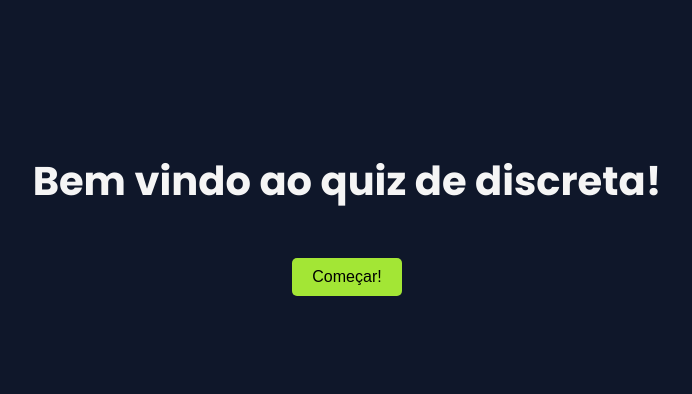
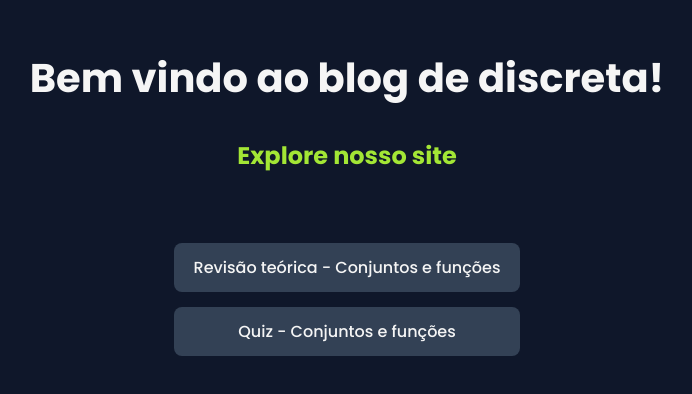
Before and after one commit to leonardomenesesdev/quiz-discreta, a plain HTML site: page home.html in a window 1280 px wide. Shown: the part 190-584 px from the top of the page, without its empty margins (293-985 px from the left). Drawn offline with Linux system fonts and the light colour scheme.

Commit message:
feat: conteudo teorico

```diff
--- a/home.css
+++ b/home.css
@@ -1,4 +1,4 @@
-body{
+body {
     background-color: #0F172A;
     text-align: center;
     display: flex;
@@ -6,13 +6,63 @@ body{
     align-items: center;
     height: 100vh;
     margin: 0;
+    font-family: 'Poppins', sans-serif;
 }
-.content{
+
+.content {
     display: flex;
     flex-direction: column;
     align-items: center;
     gap: 20px;
 }
+
+/* Cabeçalhos */
+h1 {
+    color: whitesmoke;
+    font-size: 40px;
+    margin: 0;
+}
+
+h2 {
+    color: #A3E635;
+    font-size: 24px;
+    margin-top: 10px;
+}
+
+/* Estilo da lista de links */
+ul {
+    list-style: none;
+    padding: 0;
+    margin-top: 30px;
+    display: flex;
+    flex-direction: column;
+    gap: 15px;
+}
+
+ul li {
+    background-color: #334155;
+    padding: 12px 20px;
+    border-radius: 8px;
+    transition: background-color 0.3s, transform 0.2s;
+}
+
+ul li:hover {
+    background-color: #A3E635;
+    transform: scale(1.05);
+}
+
+ul li a {
+    text-decoration: none;
+    color: whitesmoke;
+    font-weight: 500;
+    font-size: 16px;
+}
+
+ul li:hover a {
+    color: #0F172A;
+}
+
+/* Botão (se for usado no futuro) */
 button {
     padding: 10px 20px;
     font-size: 16px;
@@ -21,12 +71,8 @@ button {
     border-radius: 5px;
     cursor: pointer;
 }
+
 button:hover {
-    background-color: #334155; /* Cor ao passar o mouse */
+    background-color: #334155;
     color: whitesmoke;
 }
-h1{
-    color: whitesmoke;
-    font-family: 'Poppins', sans-serif;
-    font-size: 40px;
-}
--- a/home.html
+++ b/home.html
@@ -11,8 +11,12 @@
 </head>
 <body>
     <div class="content">
-        <h1>Bem vindo ao quiz de discreta!</h1>
-        <button onclick="window.location.href='index.html'">Começar!</button>
+        <h1>Bem vindo ao blog de discreta!</h1>
+        <h2>Explore nosso site</h2>
+        <ul>
+            <li><a href="teoria.html">Revisão teórica - Conjuntos e funções</a></li>
+            <li><a href="index.html">Quiz - Conjuntos e funções</a></li>
+        </ul>
     </div>
 
 </body>
--- /dev/null
+++ b/teoria.css
@@ -0,0 +1,97 @@
+body {
+    background-color: #0F172A;
+    text-align: center;
+    display: flex;
+    flex-direction: column; /* Alinha os itens verticalmente */
+    justify-content: flex-start; /* Começa do topo */
+    align-items: center; /* Centraliza horizontalmente */
+    height: 100vh;
+    margin: 0;
+    font-family: 'Poppins', sans-serif;
+    color: whitesmoke;
+    padding: 30px;
+    box-sizing: border-box;
+}
+.content {
+    text-align: left;
+    display: flex;
+    flex-direction: column;
+    gap: 20px;
+    padding: 30px;
+    border-radius: 10px;
+    align-items: center;
+
+}
+.content > ul {
+    list-style: none;
+    padding: 0;
+    display: flex;
+    justify-content: center;
+    gap: 20px;
+    margin-top: 10px;
+    margin-bottom: 30px;
+}
+
+.content > ul li {
+    background-color: #334155;
+    padding: 10px 15px;
+    border-radius: 8px;
+    transition: background-color 0.3s, transform 0.2s;
+}
+
+.content > ul li:hover {
+    background-color: #A3E635;
+    transform: scale(1.05);
+}
+
+.content > ul li a {
+    text-decoration: none;
+    color: whitesmoke;
+    font-weight: bold;
+    font-size: 16px;
+}
+
+.content > ul li:hover a {
+    color: #0F172A;
+}
+
+h1 {
+    font-size: 36px;
+    text-align: center;
+    color: #A3E635;
+}
+h2 {
+    font-size: 28px;
+    color: #86EFAC;
+    border-bottom: 2px solid #A3E635;
+    padding-bottom: 5px;
+}
+p {
+    font-size: 18px;
+    line-height: 1.6;
+}
+ul {
+    margin-left: 20px;
+}
+li {
+    margin-bottom: 8px;
+}
+.highlight {
+    color: #A3E635;
+    font-weight: bold;
+}
+button {
+    padding: 10px 20px;
+    font-size: 16px;
+    background-color: #A3E635;
+    border: none;
+    border-radius: 5px;
+    cursor: pointer;
+    align-self: center;
+
+    margin-bottom: 5px; /* Espaço abaixo do botão */
+}
+button:hover {
+    background-color: #334155;
+    color: whitesmoke;
+}
```
Also changed, not shown: index.html (+2 -2 lines), teoria.html (added, +56 -0 lines).
